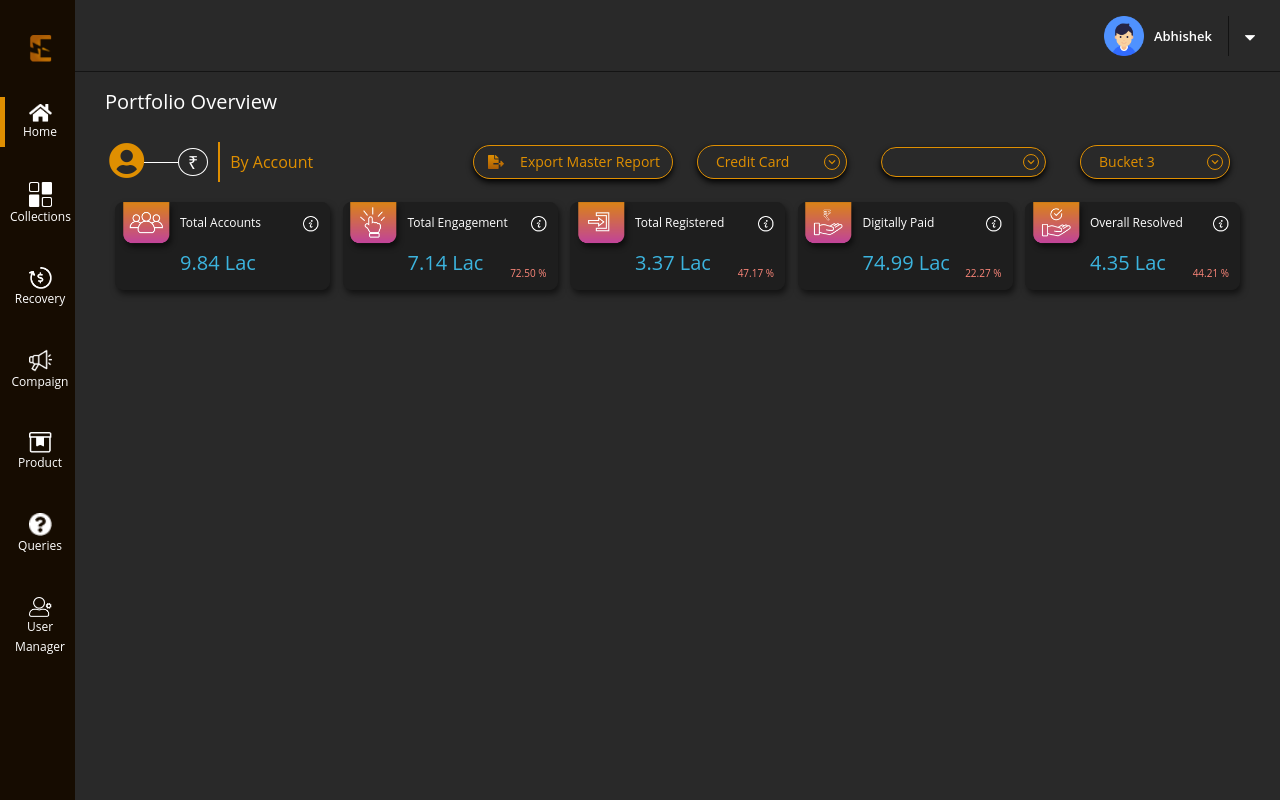
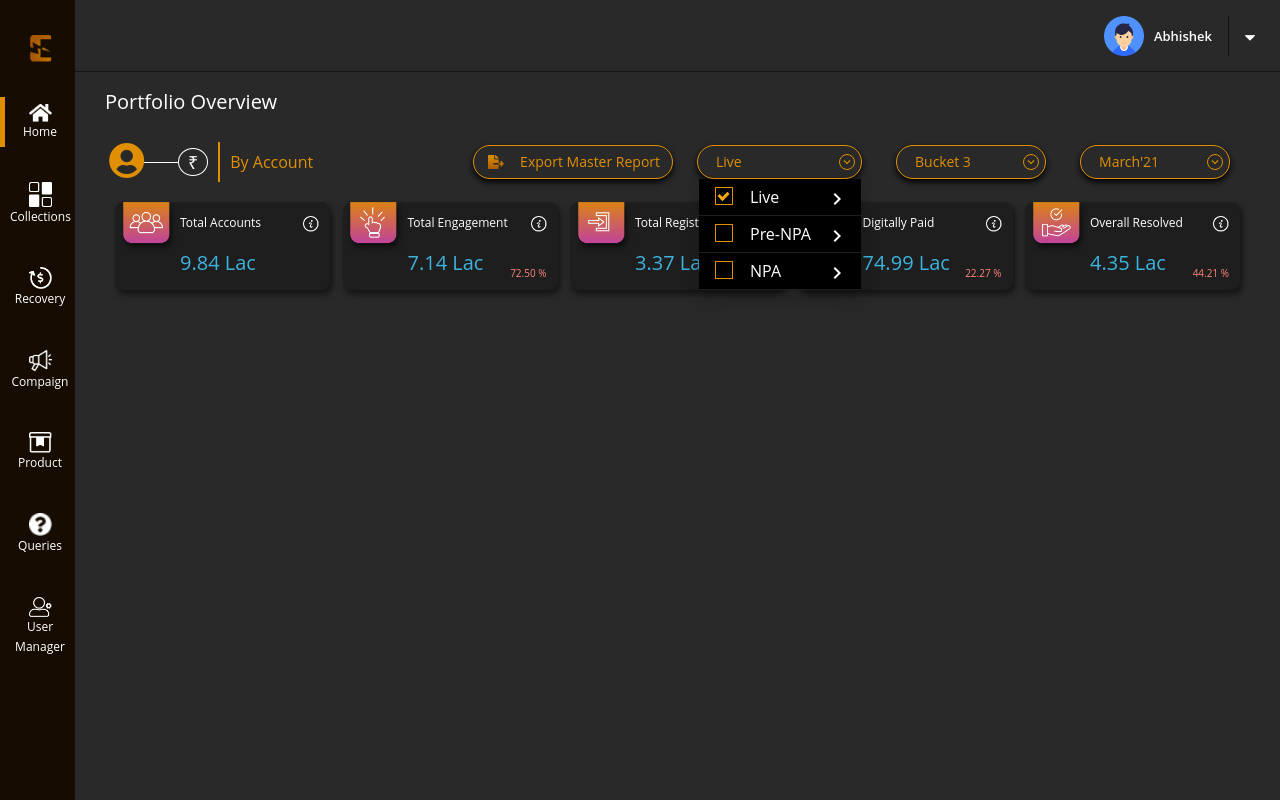
Before and after one commit to Nishantgrg21/myApp, an Angular app: page / in a window 1280 px wide. Built offline with nearby package versions, Linux system fonts and the light colour scheme.

Commit message:
ui changes

```diff
--- a/src/app/pages/home/portfolio-overview/portfolio-overview.component.css
+++ b/src/app/pages/home/portfolio-overview/portfolio-overview.component.css
@@ -66,7 +66,7 @@ font-size: 24px;
   box-shadow: 0px 3px 6px #000000;
   border-radius: 20px;
   color: #df8f01;
-  padding: 6px;
+  padding: 6px;height: 34px;
   padding-inline-start: 18px;
   padding-inline-end: 6px;
   cursor: pointer;
--- a/src/app/pages/home/portfolio-overview/portfolio-overview.component.html
+++ b/src/app/pages/home/portfolio-overview/portfolio-overview.component.html
@@ -23,7 +23,7 @@
             Export Master Report
         </div>
         <!-- button2 start -->
-        <div class="btnBorder" (mouseenter)="dropdownCheckboxContent=false" (mouseleave)="dropdownCheckboxContent=true">
+        <!-- <div class="btnBorder" (mouseenter)="dropdownCheckboxContent=false" (mouseleave)="dropdownCheckboxContent=true">
             {{NewSelectedValue}}
             <span class="material-icons rounded-icon"> expand_more </span>
             <ul class="dropdownContent" *ngIf="!dropdownCheckboxContent" (click)="dropdownCheckboxContent = true">
@@ -33,39 +33,48 @@
                     <span class="material-icons" style="float:right"> expand_more </span>
                 </li>
             </ul>
-        </div>
+        </div> -->
 
         <!-- button4 start -->
         <div class="btnBorderchkbox"  (mouseenter)="checkboxButton=false" (mouseleave)="checkboxButton=true">
-            {{SelectedCheckedValue}}
+            {{SelectedChecked}}
             <span class="material-icons rounded-icon"> expand_more </span>
              <ul class="dropdownContentchkbox" *ngIf="!checkboxButton" >
-                <li class="dropdown-itemchkbox cb-item" *ngFor="let checkedData of checkedValue"
-                    [value]="checkedData" [class.dropdown-item-bg]="checkedData==SelectedValue">
+                <li class="dropdown-itemchkbox cb-item" *ngFor="let mydata of CheckedList"
+                    [value]="checkedData" [class.dropdown-item-bg]="mydata===SelectedChecked">
 
                     <label class="form-check-label curser cb_container">
-                        <input type="checkbox" class="form-check-input curser" (change)="onCheck($event,checkedData.name)" [(ngModel)]="checkedData.isselected"
-                    [checked]="checkedData.isselected" name="{{ checkedData.name }}"  id="{{checkedData.name}}" value="checkedData.name">
+                        <input type="checkbox" class="form-check-input curser" (change)="onCheck($event,mydata.name)" [(ngModel)]="mydata.isselected"
+                    [checked]="mydata.isselected" name="mydata.name"  id="mydata.name" value="mydata.name">
                     <span class="checkmark"> </span>
-                    {{checkedData.name}}
+                    {{mydata.name}}
                     </label>
                     <span class="material-icons" style="float:right"> chevron_right </span>
                 </li>
             </ul>
-
-
-
         </div>
 
 
 
         <!-- button3 start -->
         <div class="btnBorder" (mouseenter)="dropdownContent=false" (mouseleave)="dropdownContent=true">
-            {{SelectedValue}}
+            {{SelectedData}}
             <span class="material-icons rounded-icon"> expand_more </span>
-            <ul class="dropdownContent" *ngIf="!dropdownContent" (click)="dropdownContent = true">
-                <li class="dropdown-item" *ngFor="let data of dropdownData" (click)="onChange1(data)" [value]="data"
-                    [class.dropdown-item-bg]="data==SelectedValue">
+            <ul class="dropdownContent" *ngIf="!dropdownContent" (click)="dropdownContent">
+                <li class="dropdown-item" *ngFor="let data of dropdownData" (click)="onChange(data)" [value]="data"
+                    [class.dropdown-item-bg]="data==SelectedData">
+                    {{data}}
+                </li>
+            </ul>
+        </div>
+
+        <!-- button3 start -->
+        <div class="btnBorder" (mouseenter)="dropdownContent2=false" (mouseleave)="dropdownContent2=true">
+            {{SelectedData2}}
+            <span class="material-icons rounded-icon"> expand_more </span>
+            <ul class="dropdownContent" *ngIf="!dropdownContent2" (click)="dropdownContent2 = true">
+                <li class="dropdown-item" *ngFor="let data of dropdownData2" (click)="onChange2(data)" [value]="data"
+                    [class.dropdown-item-bg]="data==SelectedData2">
                     {{data}}
                 </li>
             </ul>
@@ -101,7 +110,7 @@
 </div>
 
 <div class="portfolio-block " *ngIf="accountToAmount === 'By Amount'">
-    <div class="dashboard-block b-bdr" *ngFor=" let data2 of Data2">
+    <div class="dashboard-block b-bdr" *ngFor=" let data2 of Data2 ">
         <div class="portfolio-box">
             <div class="portfolio-icon">
                 <img src={{data2.image}} class="img-width">
--- a/src/app/pages/home/portfolio-overview/portfolio-overview.component.ts
+++ b/src/app/pages/home/portfolio-overview/portfolio-overview.component.ts
@@ -13,6 +13,7 @@ import pdata2 from '../portfolio-overview/data2.json';
 import { ViewEncapsulation } from '@angular/core';
 import { MatOption } from '@angular/material/core';
 import { MatSelect } from '@angular/material/select';
+import { AnyCatcher } from 'rxjs/internal/AnyCatcher';
 
 @Component({
   selector: 'app-portfolio-overview',
@@ -81,21 +82,25 @@ import { MatSelect } from '@angular/material/select';
 
 export class PortfolioOverviewComponent implements OnInit {
   accountToAmount: any = 'By Account';
-  public Data1: {
+   Data1: {
     image: string;
     title: string;
     amount: string;
     percent: string;
-  }[] = pdata1;
-  public Data2: {
-    image: string;
-    title: string;
-    amount: string;
-    percent: string;
+  }[] = pdata1 ;
+
+  Data2 : {
+    image: string,
+    title: string,
+    amount: string,
+    percent: string,
   }[] = pdata2;
   checkedData: any;
 
-  constructor(public dialog: MatDialog) {}
+  constructor(public dialog: MatDialog) {
+
+
+  }
 
   openDialog() {
     const dialogRef = this.dialog.open(ExportMasterReportDialog, {
@@ -120,95 +125,61 @@ export class PortfolioOverviewComponent implements OnInit {
     this.animateState2 = 'final';
   }
 
-  dropdownData: any = ['Bucket 1', 'Bucket 2', 'Bucket 3', 'Bucket 4'];
 
-  dropdownContent: any;
-  dropdownCheckboxContent: any;
-  checkboxContent: any;
-  checkboxButton: any;
+
+  dropdownContent!: boolean;
+  dropdownContent2!:boolean;
+   checkboxButton!: boolean;
   ngOnInit(): void {
     this.dropdownContent = true;
-    this.dropdownCheckboxContent = true;
-    this.checkboxContent = true;
-    this.checkboxButton = true;
-    this.setBucketListLoanData();
-    this.SelectedCheckedValue =new Array<string>();
+    this.dropdownContent2 = true;
+
+    this.SelectedChecked   = new Array<string>("Live");
   }
 
-  SelectedValue: any = 'Bucket 3';
-  onChange1(data: any) {
-    this.SelectedValue = data;
-    // console.log(this.SelectedValue);
+
+  dropdownData = ['Bucket 1', 'Bucket 2', 'Bucket 3', 'Bucket 4']
+  SelectedData = 'Bucket 3';
+  onChange(data: string) {
+    this.SelectedData = data;
   }
 
-  // Checkbox button
-  bucketList!: any[];
-  setBucketListLoanData() {
-    this.bucketList = [
-      { id: 1, value: 'Credit Card', submenu: [] },
-      {
-        value: 'Loan',
-        submenu: [
-          { id: 1, checked: true, submenuOption: 'Home Loan' },
-          { id: 2, checked: true, submenuOption: 'Loan Against Property' },
-          { id: 3, checked: true, submenuOption: 'Pay Day Loan' },
-          { id: 4, checked: true, submenuOption: 'Personal Loan' },
-          { id: 5, checked: true, submenuOption: 'Business Loan' },
-        ],
-      },
-    ];
-  }
 
-  // selection = [
-  //   {  submenuOption: 'Home Loan'},
-  //   {  submenuOption: 'Business Loan'},
-  // ];
-
-  // dropdownDataNew: any =[
-  //   // {value1:"Credit Card",
-  //   //  option:'Credit Card',
-  //   //   expand:false,
-  //   //  submenu:[]
-  //   // },
-  //   // {value2:"Loan",
-  //   //  option:'Credit Card',
-  //   //   expand:false,
-  //   //   submenu: [
-  //   //   {check: true, submenuOption: 'Home Loan'},
-  //   //   {check: true, submenuOption: 'Loan Against Property'},
-  //   //   {check: true, submenuOption: 'Pay Day Loan'},
-  //   //   {check: true, submenuOption: 'Personal Loan'},
-  //   //   {check: true, submenuOption: 'Business Loan'},
-  //   //   ]}
-  // ]
-
-  NewSelectedValue: any = 'Credit Card';
-  onChange2(data: any) {
-    this.NewSelectedValue = data.value;
+  dropdownData2 = [ "March'21", "May' 21", "April' 21" ]
+  SelectedData2 = "March'21";
+  onChange2(data: string) {
+    this.SelectedData2 = data;
   }
 
 
 
-  checkedValue = [
-    { id:1,name: 'Live', isselected: false },
+// Checkbox Button Start
+  CheckedList = [
+    { id:1,name: 'Live', isselected: true },
     {id:2, name: 'Pre-NPA', isselected: false },
     {id:3, name: 'NPA', isselected: false },
   ];
 
-  SelectedCheckedValue: any = 'Live';
 
-  onCheck(event: any,name:any){
-    if (event.target.checked == true) {
-      console.log(name + 'checked');
-       this.SelectedCheckedValue.push(name);
-       this.SelectedCheckedValue= this.SelectedCheckedValue.filter((m: any)=>m=name);
-        }
-        else{
-          console.log(name + 'unchecked');
-           this.SelectedCheckedValue= this.SelectedCheckedValue.filter((m: any)=>m!=name);
-        }
-   console.log(this.SelectedCheckedValue);
+  SelectedChecked :any="Live";
+  onCheck(event:any,name:string){
+    if(event.target.checked== true){
+
+      console.log(name + "checked");
+      this.SelectedChecked.push(name);
+      this.SelectedChecked = this.SelectedChecked.filter((m: any)=>m=name);
+    }
+    else {
+      console.log(name + "unchecked");
+      this.SelectedChecked = this.SelectedChecked.filter((m: any)=>m!=name);
+    }
+
+
+
+
+    console.log( this.SelectedChecked);
   }
+
 
 
 
@@ -238,3 +209,6 @@ export class ExportMasterReportDialog {
     this.dialogRef.close();
   }
 }
+function e(e: any) {
+  throw new Error('Function not implemented.');
+}
```
Also changed, not shown: src/app/pages/collection/collection.component.html (+0 -13 lines).
